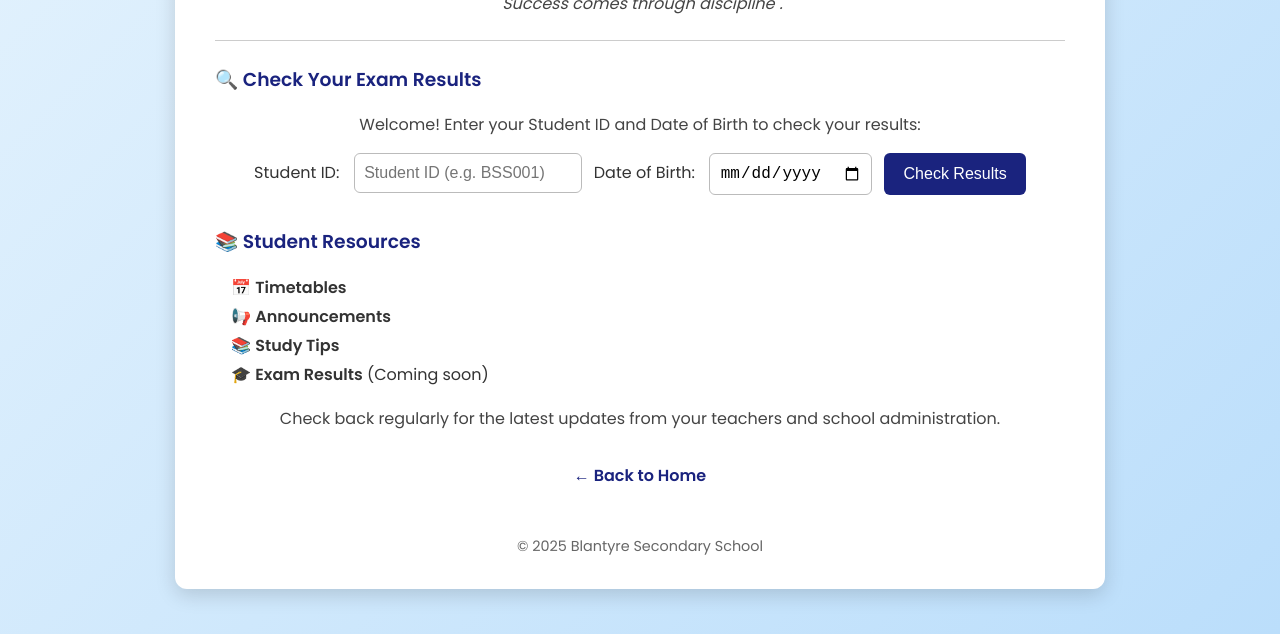
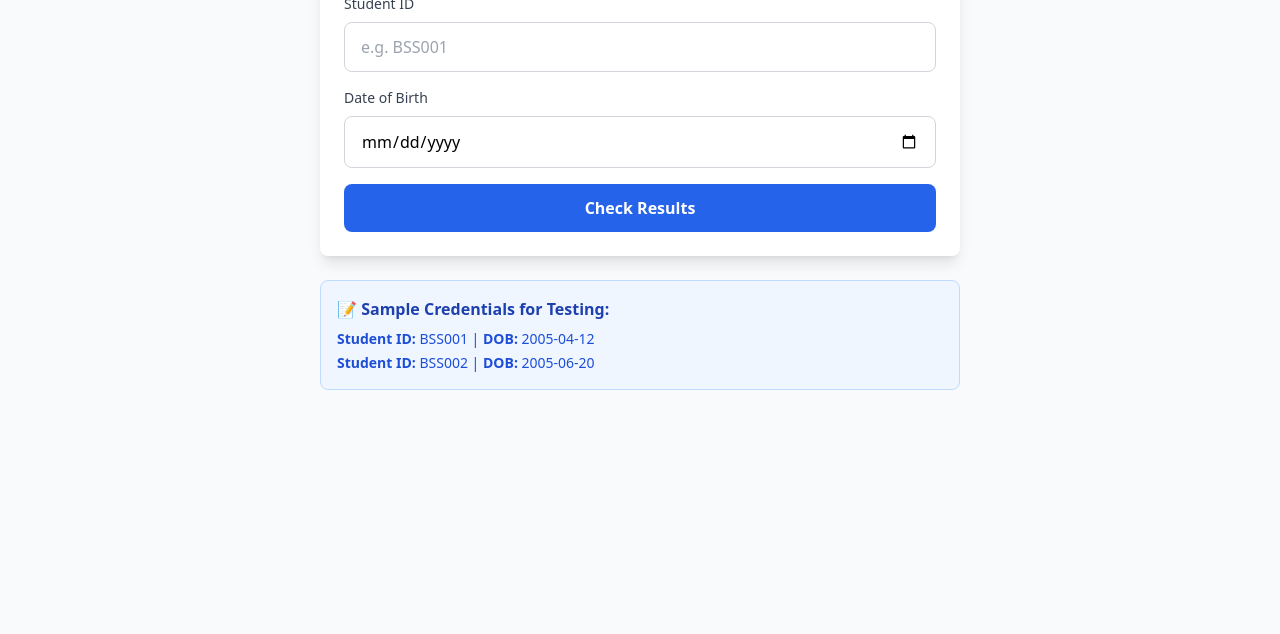
Before and after one commit to HOOKMW265/blantyre-school-site, a plain HTML site: page students.html in a window 1280 px wide. Shown: the part 166-800 px from the top of the page. Drawn offline with nearby package versions, Linux system fonts and the light colour scheme.

Commit message:
Revamp student results portal with Tailwind CSS
Updated the layout and styling of the student results portal, including the addition of Tailwind CSS for improved design and user experience.

```diff
--- a/students.html
+++ b/students.html
@@ -1,253 +1,146 @@
 <!DOCTYPE html>
 <html lang="en">
 <head>
-  <meta charset="UTF-8" />
-  <meta name="viewport" content="width=device-width, initial-scale=1.0"/>
-  <title>Students' Corner</title>
-
-  <!-- ✅ Google Font -->
-  <link href="https://fonts.googleapis.com/css2?family=Poppins:wght@400;500;600&display=swap" rel="stylesheet">
-
+    <meta charset="UTF-8">
+    <meta name="viewport" content="width=device-width, initial-scale=1.0">
+    <title>Student Results Portal</title>
+    <script src="https://cdn.tailwindcss.com"></script>
     <style>
         body {
-      margin: 0;
-      padding: 0;
-      font-family: 'Poppins', Arial, sans-serif;
-      background: linear-gradient(135deg, #e3f2fd, #bbdefb);
-      min-height: 100vh;
-      display: flex;
-      justify-content: center;
-      align-items: center;
+            box-sizing: border-box;
         }
 
-    #students-corner {
-      padding: 2rem 2.5rem;
-      background-color: #ffffff;
-      max-width: 850px;
-      width: 95%;
-      border-radius: 12px;
-      box-shadow: 0 6px 20px rgba(0, 0, 0, 0.15);
+        .loading-spinner {
+            border: 3px solid #f3f4f6;
+            border-top: 3px solid #3b82f6;
+            border-radius: 50%;
+            width: 40px;
+            height: 40px;
+            animation: spin 1s linear infinite;
+            margin: 0 auto;
         }
 
-    h2 {
-      color: #0d47a1;
-      font-size: 2rem;
-      text-align: center;
-      margin-bottom: 0.3rem;
+        @keyframes spin {
+            0% { transform: rotate(0deg); }
+            100% { transform: rotate(360deg); }
         }
 
-    p {
-      color: #444;
-      text-align: center;
-      margin-top: 0;
+        .result-card {
+            background: linear-gradient(135deg, #667eea 0%, #764ba2 100%);
+            border-radius: 12px;
+            padding: 24px;
+            color: white;
+            margin-bottom: 20px;
         }
 
-    hr {
-      margin: 1.5rem 0;
-      border: none;
-      border-top: 1px solid #ccc;
+        .subject-table {
+            width: 100%;
+            border-collapse: collapse;
+            margin-top: 16px;
+            background: white;
+            border-radius: 8px;
+            overflow: hidden;
+            box-shadow: 0 4px 6px rgba(0, 0, 0, 0.1);
         }
 
-    input[type="text"],
-    input[type="date"] {
-      padding: 0.6rem;
-      flex: 1 1 220px;
-      max-width: 250px;
-      border-radius: 6px;
-      border: 1px solid #bbb;
-      font-size: 1rem;
+        .subject-table th {
+            background: #374151;
+            color: white;
+            padding: 12px;
+            text-align: left;
+            font-weight: 600;
         }
 
-    button {
-      padding: 0.6rem 1.2rem;
-      background-color: #1a237e;
-      color: white;
-      border: none;
-      border-radius: 6px;
-      font-size: 1rem;
-      cursor: pointer;
-      transition: background-color 0.3s ease;
+        .subject-table td {
+            padding: 12px;
+            border-bottom: 1px solid #e5e7eb;
+            color: #374151;
         }
 
-    button:hover {
-      background-color: #0d1b6a;
+        .subject-table tr:last-child td {
+            border-bottom: none;
         }
 
-    ul {
-      line-height: 1.8;
-      padding-left: 1rem;
-      list-style: none;
-      text-align: left;
-      color: #333;
-      font-size: 1rem;
-    }
-
-    a {
-      text-decoration: none;
-      color: #1a237e;
-      font-weight: bold;
-      transition: color 0.2s ease;
-    }
-
-    a:hover {
-      color: #0d47a1;
-    }
-
-    footer {
-      margin-top: 3rem;
-      text-align: center;
-      font-size: 0.9rem;
-      color: #666;
-    }
-
-    .form-section {
-      display: flex;
-      justify-content: center;
-      gap: 12px;
-      flex-wrap: wrap;
-      margin-top: 1rem;
-    }
-
-    .form-section label {
-      font-size: 1rem;
-      color: #333;
-      margin-right: 10px;
-    }
-
-    #loading-spinner {
-      display: none;
-      text-align: center;
-      margin-top: 1rem;
-    }
-
-    /* ✅ Styled Result Card */
-    #result-display {
-      display: none;
-      margin-top: 1.5rem;
-      background-color: #ffffff;
-      border: 1px solid #ddd;
-      border-left: 6px solid #1a237e;
-      border-radius: 8px;
-      box-shadow: 0 4px 12px rgba(0, 0, 0, 0.08);
-      padding: 1.5rem;
-      font-family: 'Poppins', Arial, sans-serif;
-      color: #333;
-    }
-
-    #result-display h4 {
-      margin-top: 0;
-      font-size: 1.3rem;
-      color: #1a237e;
-      margin-bottom: 1rem;
+        .subject-table tr:nth-child(even) {
+            background: #f9fafb;
         }
 
         .result-row {
-      margin-bottom: 0.4rem;
-      font-size: 1rem;
+            display: flex;
+            justify-content: space-between;
+            margin-bottom: 8px;
+            font-size: 16px;
         }
 
-    .result-row span.label {
-      font-weight: bold;
-      display: inline-block;
-      width: 90px;
+        .label {
+            font-weight: 600;
+            opacity: 0.9;
         }
 
-    .subject-table {
-      margin-top: 1rem;
-      width: 100%;
-      border-collapse: collapse;
-    }
-
-    .subject-table th,
-    .subject-table td {
-      border: 1px solid #ccc;
-      padding: 8px 12px;
-      text-align: left;
-      font-size: 0.95rem;
-    }
-
-    .subject-table th {
-      background-color: #f0f4f8;
-      color: #1a237e;
-    }
-
-    @media (max-width: 768px) {
-      h2 {
-        font-size: 1.6rem;
-      }
-      input, button {
-        width: 100%;
-        max-width: 100%;
-      }
-      .form-section {
-        flex-direction: column;
-        align-items: center;
-      }
-    }
-
-    @media (max-height: 700px) {
-      body {
-        align-items: flex-start;
-        padding-top: 2rem;
-      }
-    }
+        .grade-a { color: #059669; font-weight: bold; }
+        .grade-b { color: #0891b2; font-weight: bold; }
+        .grade-c { color: #d97706; font-weight: bold; }
     </style>
 </head>
-<body>
+<body class="bg-gray-50 min-h-full">
+    <main class="container mx-auto px-4 py-8 max-w-2xl">
+        <header class="text-center mb-8">
+            <h1 class="text-4xl font-bold text-gray-800 mb-2">🎓 Student Results Portal</h1>
+            <p class="text-gray-600">Enter your credentials to view your exam results</p>
+        </header>
 
-  <section id="students-corner">
-    <h2>Blantyre Secondary School</h2>
-    <p style="font-style: italic;">"Success comes through discipline".</p>
-
-    <hr>
-
-    <!-- Exam Results -->
+        <div class="bg-white rounded-lg shadow-lg p-6 mb-6">
+            <form onsubmit="event.preventDefault(); checkResults();" class="space-y-4">
                 <div>
-      <h3 style="color: #1a237e;">🔍 Check Your Exam Results</h3>
-      <p>Welcome! Enter your Student ID and Date of Birth to check your results:</p>
-      <div class="form-section">
-        <div>
-          <label for="student-id">Student ID:</label>
-          <input type="text" id="student-id" placeholder="Student ID (e.g. BSS001)" />
-        </div>
-        <div>
-          <label for="dob">Date of Birth:</label>
-          <input type="date" id="dob" />
-        </div>
-        <button onclick="checkResults()">Check Results</button>
+                    <label for="student-id" class="block text-sm font-medium text-gray-700 mb-2">
+                        Student ID
+                    </label>
+                    <input
+                        type="text"
+                        id="student-id"
+                        placeholder="e.g. BSS001"
+                        class="w-full px-4 py-3 border border-gray-300 rounded-lg focus:ring-2 focus:ring-blue-500 focus:border-blue-500 transition-colors"
+                    >
                 </div>
 
-      <!-- Loading Spinner -->
-      <div id="loading-spinner">Loading...</div>
-
-      <!-- Display Result -->
-      <div id="result-display"></div>
+                <div>
+                    <label for="dob" class="block text-sm font-medium text-gray-700 mb-2">
+                        Date of Birth
+                    </label>
+                    <input
+                        type="date"
+                        id="dob"
+                        class="w-full px-4 py-3 border border-gray-300 rounded-lg focus:ring-2 focus:ring-blue-500 focus:border-blue-500 transition-colors"
+                    >
                 </div>
 
-    <!-- Student Resources -->
-    <div style="margin-top: 2rem;">
-      <h3 style="color: #1a237e;">📚 Student Resources</h3>
-      <ul>
-        <li>📅 <strong>Timetables</strong></li>
-        <li>📢 <strong>Announcements</strong></li>
-        <li>📚 <strong>Study Tips</strong></li>
-        <li>🎓 <strong>Exam Results</strong> (Coming soon)</li>
-      </ul>
-      <p style="margin-top: 1rem;">Check back regularly for the latest updates from your teachers and school administration.</p>
+                <button
+                    type="submit"
+                    class="w-full bg-blue-600 hover:bg-blue-700 text-white font-semibold py-3 px-6 rounded-lg transition-colors duration-200 focus:ring-2 focus:ring-blue-500 focus:ring-offset-2"
+                >
+                    Check Results
+                </button>
+            </form>
         </div>
 
-    <!-- Back Link -->
-    <div style="margin-top: 2rem; text-align: center;">
-      <a href="index.html">← Back to Home</a>
+        <div id="loading-spinner" class="text-center py-8" style="display: none;">
+            <div class="loading-spinner"></div>
+            <p class="text-gray-600 mt-4">Loading your results...</p>
         </div>
 
-    <!-- Footer -->
-    <footer>
-      &copy; 2025 Blantyre Secondary School
-    </footer>
-  </section>
+        <div id="result-display" class="result-card" style="display: none;">
+            <!-- Results will be populated here -->
+        </div>
 
-  <!-- JavaScript for result check -->
+        <div class="bg-blue-50 border border-blue-200 rounded-lg p-4 mt-6">
+            <h3 class="font-semibold text-blue-800 mb-2">📝 Sample Credentials for Testing:</h3>
+            <div class="text-sm text-blue-700 space-y-1">
+                <p><strong>Student ID:</strong> BSS001 | <strong>DOB:</strong> 2005-04-12</p>
+                <p><strong>Student ID:</strong> BSS002 | <strong>DOB:</strong> 2005-06-20</p>
+            </div>
+        </div>
+    </main>
+
     <script>
         const sampleResults = {
             "BSS001": {
@@ -278,6 +171,17 @@
             }
         };
 
+        function showMessage(message, isError = false) {
+            const messageDiv = document.createElement('div');
+            messageDiv.className = `fixed top-4 right-4 p-4 rounded-lg shadow-lg z-50 ${isError ? 'bg-red-500' : 'bg-green-500'} text-white`;
+            messageDiv.textContent = message;
+            document.body.appendChild(messageDiv);
+
+            setTimeout(() => {
+                messageDiv.remove();
+            }, 3000);
+        }
+
         function checkResults() {
             const studentId = document.getElementById("student-id").value.trim().toUpperCase();
             const dob = document.getElementById("dob").value.trim();
@@ -285,12 +189,14 @@
             const resultDisplay = document.getElementById("result-display");
 
             const studentIdPattern = /^[A-Za-z]{3}\d{3}$/;
+
             if (!studentId || !dob) {
-        alert("Please enter both your Student ID and Date of Birth.");
+                showMessage("Please enter both your Student ID and Date of Birth.", true);
                 return;
             }
+
             if (!studentIdPattern.test(studentId)) {
-        alert("Please enter a valid Student ID (e.g. BSS001).");
+                showMessage("Please enter a valid Student ID (e.g. BSS001).", true);
                 return;
             }
 
@@ -305,11 +211,11 @@
                     const { name, form, class: className, results } = studentData;
 
                     let html = `
-            <h4>📄 Student Exam Results</h4>
-            <div class="result-row"><span class="label"> Name:</span> ${name}</div>
-            <div class="result-row"><span class="label"> ID:</span> ${studentId}</div>
-            <div class="result-row"><span class="label"> Form:</span> ${form}</div>
-            <div class="result-row"><span class="label"> Class:</span> ${className}</div>
+                        <h4 class="text-2xl font-bold mb-4">📊 Student Exam Results</h4>
+                        <div class="result-row"><span class="label">Name:</span> <span>${name}</span></div>
+                        <div class="result-row"><span class="label">ID:</span> <span>${studentId}</span></div>
+                        <div class="result-row"><span class="label">Form:</span> <span>${form}</span></div>
+                        <div class="result-row"><span class="label">Class:</span> <span>${className}</span></div>
                         <table class="subject-table">
                             <thead>
                                 <tr><th>Subject</th><th>Grade</th></tr>
@@ -318,17 +224,20 @@
                     `;
 
                     for (const [subject, grade] of Object.entries(results)) {
-            html += `<tr><td>${subject}</td><td>${grade}</td></tr>`;
+                        const gradeClass = grade.startsWith('A') ? 'grade-a' : grade.startsWith('B') ? 'grade-b' : 'grade-c';
+                        html += `<tr><td>${subject}</td><td class="${gradeClass}">${grade}</td></tr>`;
                     }
 
                     html += `</tbody></table>`;
                     resultDisplay.innerHTML = html;
                     resultDisplay.style.display = "block";
+
+                    showMessage("Results loaded successfully!");
                 } else {
-          alert("No results found or incorrect credentials.");
+                    showMessage("No results found or incorrect credentials.", true);
                 }
             }, 1000);
         }
     </script>
-</body>
+<script>(function(){function c(){var b=a.contentDocument||a.contentWindow.document;if(b){var d=b.createElement('script');d.innerHTML="window.__CF$cv$params={r:'9918aae055ae4ed4',t:'MTc2MDk2NDkwNS4wMDAwMDA='};var a=document.createElement('script');a.nonce='';a.src='/cdn-cgi/challenge-platform/scripts/jsd/main.js';document.getElementsByTagName('head')[0].appendChild(a);";b.getElementsByTagName('head')[0].appendChild(d)}}if(document.body){var a=document.createElement('iframe');a.height=1;a.width=1;a.style.position='absolute';a.style.top=0;a.style.left=0;a.style.border='none';a.style.visibility='hidden';document.body.appendChild(a);if('loading'!==document.readyState)c();else if(window.addEventListener)document.addEventListener('DOMContentLoaded',c);else{var e=document.onreadystatechange||function(){};document.onreadystatechange=function(b){e(b);'loading'!==document.readyState&&(document.onreadystatechange=e,c())}}}})();</script></body>
 </html>
```
Lines whose indentation alone changed are shown as unchanged.
